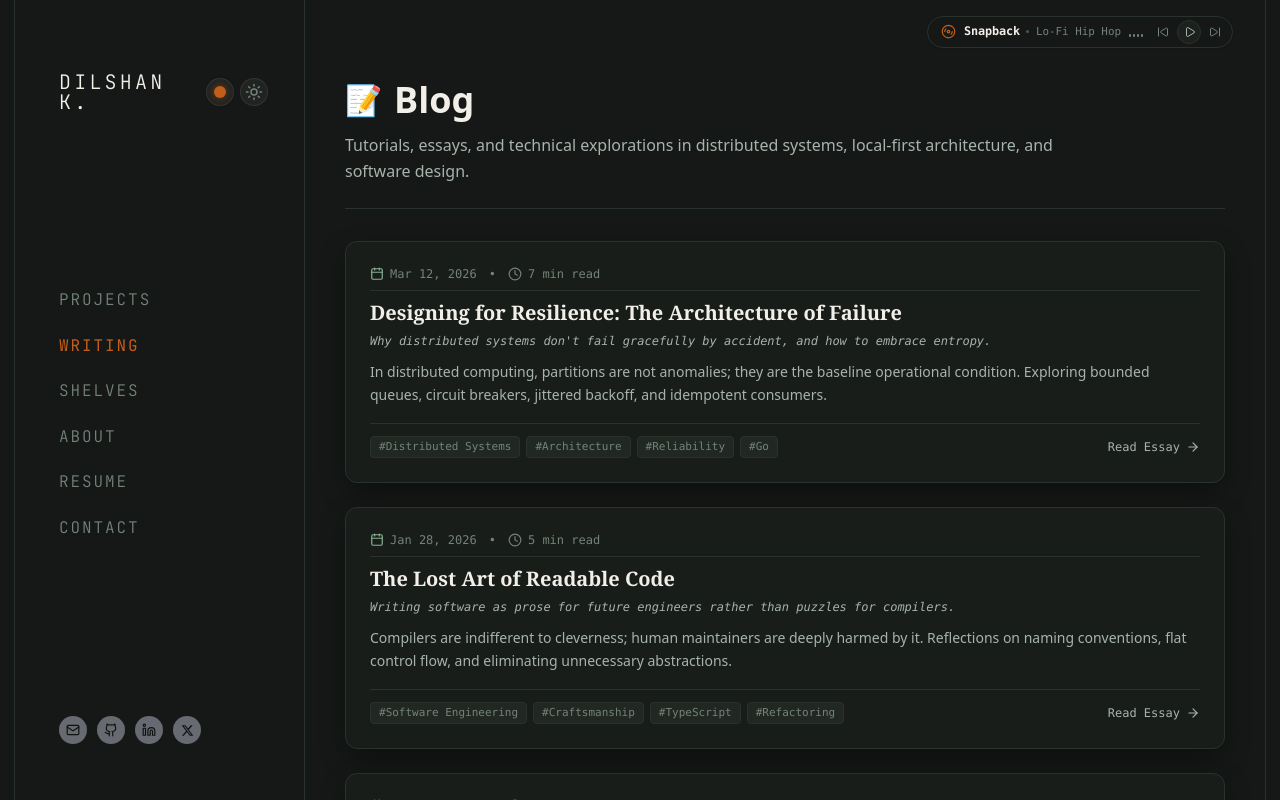
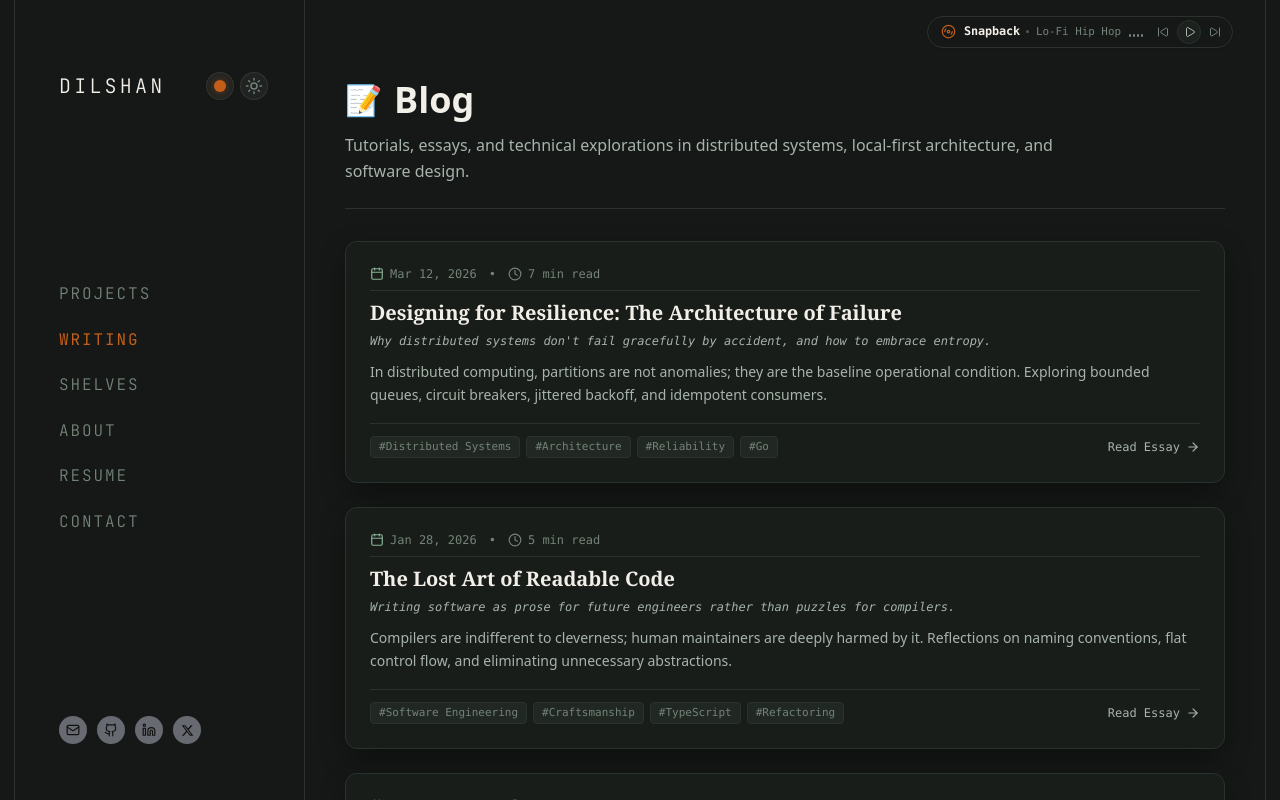
Before and after one commit to dilshandevxx/dilshan-personal-portfolio, a Next.js app: page /portfolio/blog in a window 1280 px wide. Shown: the top 800 px of the page. Built offline with nearby package versions, Linux system fonts and the light colour scheme; a web font is replaced by a local one.

Commit message:
fix(sidebar): update brand name to DILSHAN

```diff
--- a/src/components/PortfolioSidebar.tsx
+++ b/src/components/PortfolioSidebar.tsx
@@ -76,7 +76,7 @@ export function PortfolioSidebar() {
       {/* Mobile Top Navigation Header (< 1020px) */}
       <header className="stefano-mobile-header">
         <Link href="/" className="stefano-brand text-sm tracking-[0.22em]">
-          DILSHAN K.
+          DILSHAN
         </Link>
         <div className="flex items-center gap-1.5">
           <div className="stefano-controls">
@@ -105,7 +105,7 @@ export function PortfolioSidebar() {
               onClick={() => setMobileOpen(false)}
               title="Return to Cover Page"
             >
-              DILSHAN K.
+              DILSHAN
             </Link>
 
             {/* Seamless Theme & Accent Color Controls */}
--- a/src/data/content.ts
+++ b/src/data/content.ts
@@ -8,8 +8,8 @@ import { SiteConfig } from '@/types/content';
  * Replace placeholder entries with your own verified history.
  */
 export const siteConfig: SiteConfig = {
-  name: "Dilshan K.",
-  initials: "DK",
+  name: "Dilshan",
+  initials: "D",
   wordmark: "DILSHAN . DEV",
   edition: "First Folio — Vol. 2026",
   title: "Software Engineer & Systems Architect",
```
